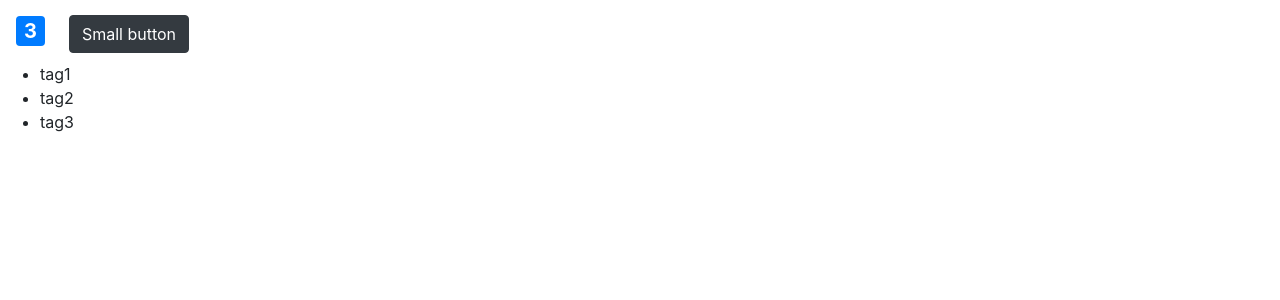
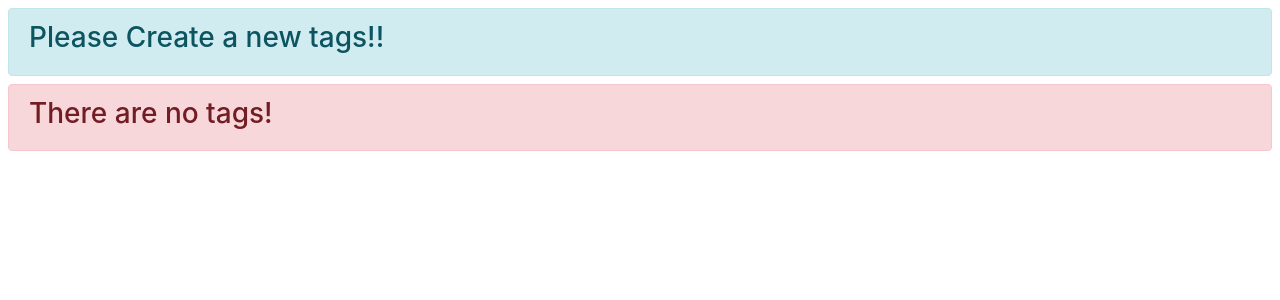
Before and after one commit to sachinlokesh05/React.JS, a React (Create React App) app: page / in a window 1280 px wide. Shown: the top 300 px of the page. Built offline with nearby package versions, Linux system fonts and the light colour scheme.

Commit message:
Conditional Rendering

```diff
--- a/src/components/counter.jsx
+++ b/src/components/counter.jsx
@@ -1,32 +1,29 @@
 import React, { Component } from 'react'
 import { Button } from 'react-bootstrap';
-
+import {Alert } from 'react-bootstrap';
 
 class Counter extends Component {
     state = { count : 3,
 
-        tags : ['tag1','tag2','tag3']
+        tags : []
+
+    }
+
+    renderTags(){
+        if (this.state.tags.length === 0 ) return <h3>There are no tags!</h3>;
+
+        return  <ul>{this.state.tags.map(tag => <li key={tag} >{tag}</li> )}</ul>
 
     }
 
     render() {
 
-        return (<React.Fragment><span style={ {fontSize:20 }} className={this.getBadgeClasses() } >{this.formatCount()}</span><Button variant="dark m-2 " size="md">
-        Small button
-        </Button>
-        <ul>{this.state.tags.map(tag => <li key={tag} >{tag}</li> )}</ul>
+
+        return (<React.Fragment>
+            {this.state.tags.length === 0  && <Alert variant="info m-2  " > <h3>Please Create a new tags!!</h3> </Alert>}
+            <Alert variant="danger m-2  " > {this.renderTags()} </Alert>
         </React.Fragment>);
     }
-    getBadgeClasses() {
-        let classes = "badge m-3 badge-";
-        classes += this.state.count === 0 ? "warning" : "primary";
-        return classes;
-    }
-
-    formatCount (){
-        const {count} = this.state;
-        return count === 0 ? "Zero" : count;
-    };
 }
 
 export default Counter;
```
